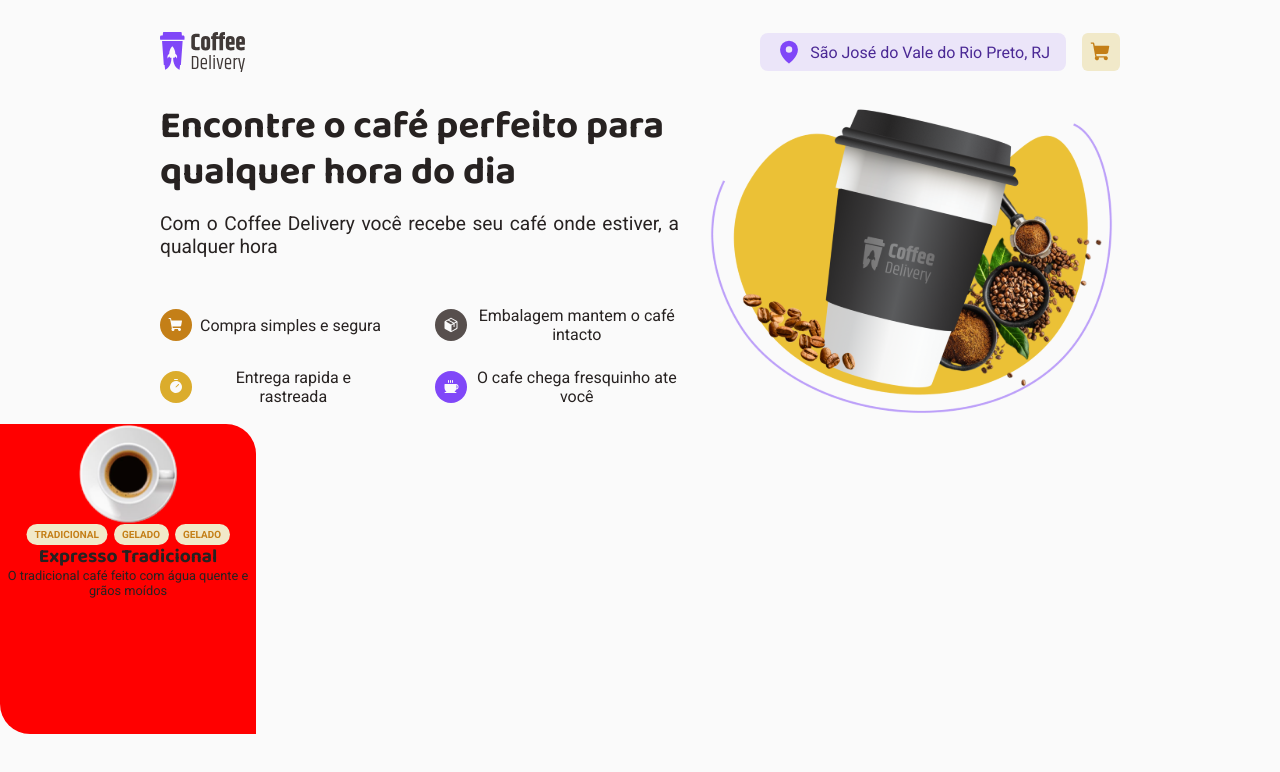
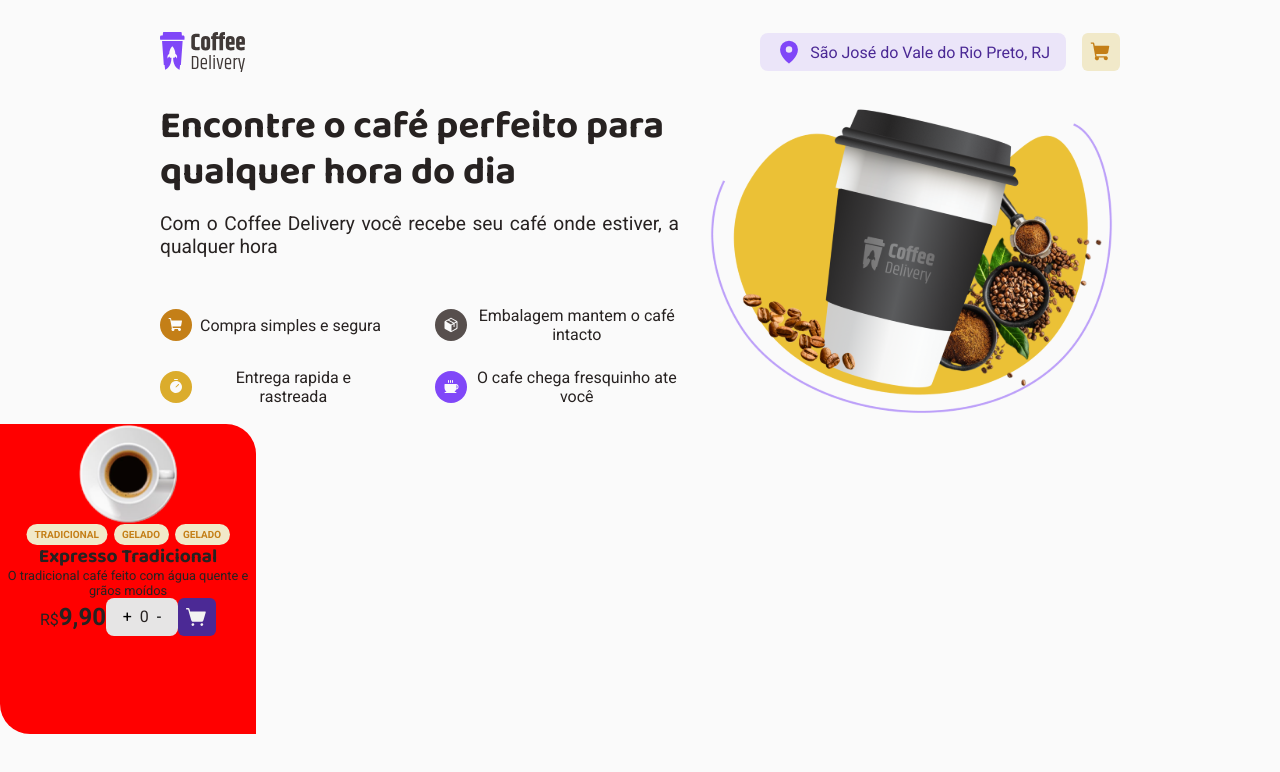
Before and after one commit to GabrielGCJ/d-02-react-js-rocketseat-coffee-delivery, a React (Vite) app: page / in a window 1280 px wide. Shown: the top 772 px of the page. Built offline with nearby package versions, Linux system fonts and the light colour scheme.

Commit message:
feature/update-coffee-component

```diff
--- a/src/components/Coffee/Coffee.tsx
+++ b/src/components/Coffee/Coffee.tsx
@@ -1,12 +1,16 @@
 import coffeTradicional from '../../assents/coffee-types/expresso-tradicional.svg'
 import traditionalTag from '../../assents/coffee-tags/tag1-tradicional.svg'
 import geladoTag from '../../assents/coffee-tags/tag2-gelado.svg'
+import shopImg from '../../assents/shoppingCartSimplePurple.svg'
 
 import {
   CoffeeExternalContainer,
   CoffeeInternalContainer,
   DescriptionContainer,
   PriceAndQuantityContainer,
+  PriceContainer,
+  QuantityContainer,
+  ShoppingCarContainer,
   TagsContainer,
   TitleContainer,
 } from './styles'
@@ -28,7 +32,18 @@ export const Coffee = () => {
           <p>O tradicional café feito com água quente e grãos moídos</p>
         </DescriptionContainer>
         <PriceAndQuantityContainer>
-
+          <PriceContainer>
+            <p>R$</p>
+            <h2>9,90</h2>
+          </PriceContainer>
+          <QuantityContainer>
+            <button>+</button>
+            <span id="valorContador">0</span>
+            <button>-</button>
+          </QuantityContainer>
+          <ShoppingCarContainer>
+            <img src={shopImg} alt="" />
+          </ShoppingCarContainer>
         </PriceAndQuantityContainer>
       </CoffeeInternalContainer>
     </CoffeeExternalContainer>
--- a/src/components/Coffee/styles.ts
+++ b/src/components/Coffee/styles.ts
@@ -38,4 +38,42 @@ export const DescriptionContainer = styled.div`
   text-align: center;
 `
 
-export const PriceAndQuantityContainer = styled.div``
+export const PriceAndQuantityContainer = styled.div`
+  display: flex;
+  align-items: center;
+  justify-content: center;
+  flex-direction: row;
+`
+
+export const PriceContainer = styled.div`
+  display: flex;
+  flex-direction: row;
+  align-items: last baseline;
+`
+
+export const QuantityContainer = styled.div`
+  display: flex;
+  flex-direction: row;
+  align-items: center;
+  justify-content: center;
+
+  width: 72px;
+  height: 38px;
+  border-radius: 8px;
+
+  background-color: ${(props) => props.theme['gray-500']};
+
+  span {
+    padding: 0rem 0.5rem;
+  }
+
+  button {
+    border: transparent;
+    background-color: ${(props) => props.theme['gray-500']};
+  }
+`
+
+export const ShoppingCarContainer = styled.div`
+  display: flex;
+  align-items: center ;
+`
```
Also changed, not shown: src/assents/shoppingCartSimplePurple.svg (added).
